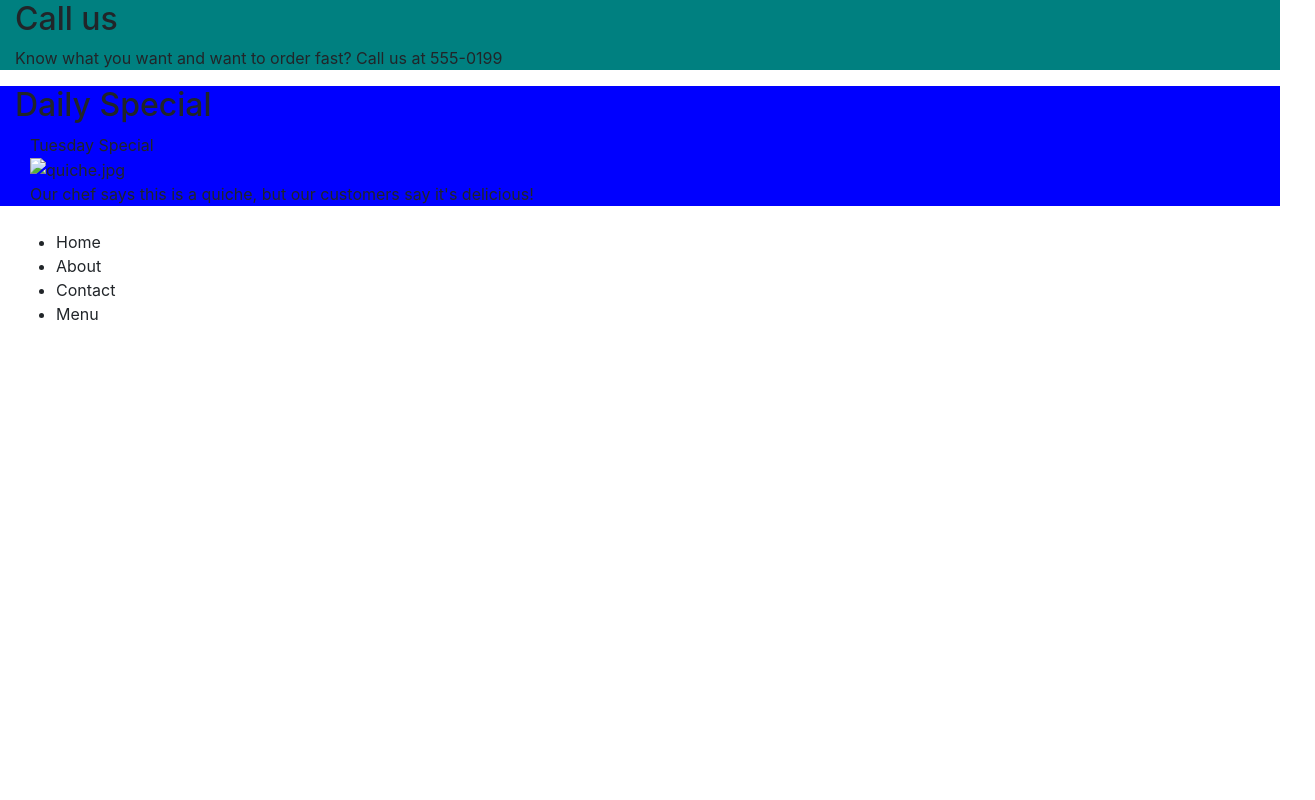
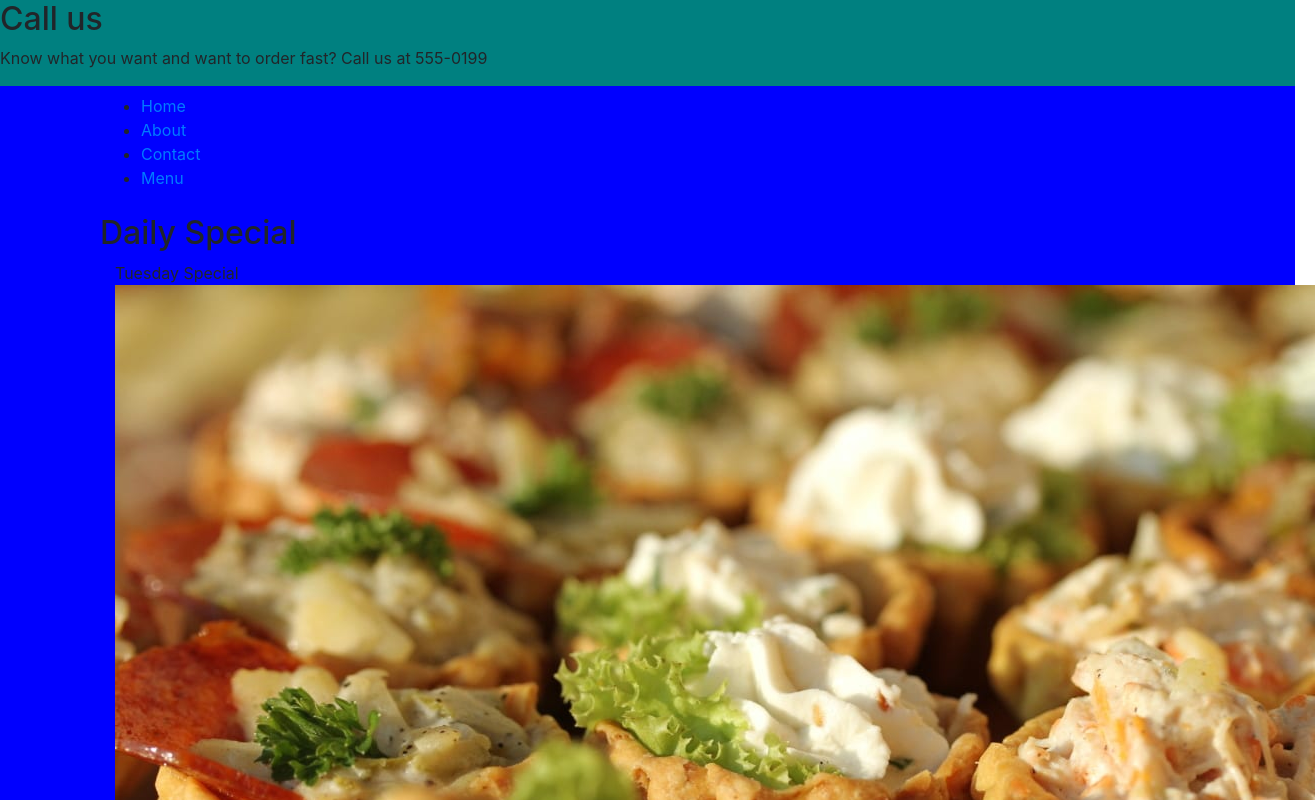
Before and after one commit to PrinceOfShapeir/nucamp-portfolio-project, a website: page index.html in a window 1280 px wide. Shown: the top 800 px of the page, 1315 px wide, since content can reach past the window. Drawn offline with nearby package versions, Linux system fonts and the light colour scheme.

Commit message:
fixed mispellings, added relative links, got rid of blank space

```diff
--- a/index.html
+++ b/index.html
@@ -21,29 +21,36 @@
         <!--[if lt IE 7]>
             <p class="browsehappy">You are using an <strong>outdated</strong> browser. Please <a href="#">upgrade your browser</a> to improve your experience.</p>
         <![endif]-->
-        <div id="top" class="col">
-        <h2>Call us</h2>
-        <p>Know what you want and want to order fast? Call us at 555-0199</p>
+        <div id="top" class="row">
+            <div class = "col">
+                <h2>Call us</h2>
+                <p>Know what you want and want to order fast? Call us at 555-0199</p>
+            </div>
         </div>
-        <div class = "col" id="#daily">
-        <h2>Daily Special</h2>
-            <div id="#dailySpecial" class="dailySpecial col">
+        <div class = "row" id="#daily">
+            <div class="container">
+
+            <nav class="navbar align-top">
+                <ul>
+                    <li class="nav-item"><a href="#">Home</a></li>
+                    <li class="nav-item"><a href ="about.html">About</a></li>
+                    <li class="nav-item"><a href="contact.html">Contact</a></li>
+                    <li class="nav-item"><a href="menu.html">Menu</a></li>
+                </ul>
+
+            </nav>
+            <div class = "col">
+            <h2>Daily Special</h2>
+                <div id="#dailySpecial" class="dailySpecial col">
 
 
+                </div>
             </div>
 
         </div>
 
 
-        <nav class="navbar">
-            <ul>
-                <li class="nav-item">Home</li>
-                <li class="nav-item">About</li>
-                <li class="nav-item">Contact</li>
-                <li class="nav-item">Menu</li>
-            </ul>
 
-        </nav>
 
         <!-- <script  src="https://code.jquery.com/jquery-3.5.1.slim.min.js"
             integrity="sha256-4+XzXVhsDmqanXGHaHvgh1gMQKX40OUvDEBTu8JcmNs="
```
Also changed, not shown: img/quiche.jpg (renamed from img/quichejpg.jpg).
